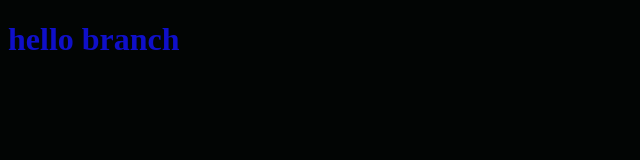
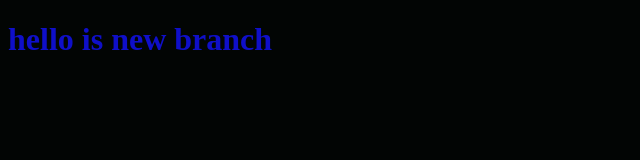
Before and after one commit to W7284/mmyproject, a plain HTML site: page index.html in a window 1280 px wide. Shown: the whole page, without its empty margins (0-640 px from the left). Drawn offline with Linux system fonts and the light colour scheme.

Commit message:
edit the html file

```diff
--- a/index.html
+++ b/index.html
@@ -7,7 +7,7 @@
     <link rel="stylesheet" href="style.css">
 </head>
 <body>
-    <h1>hello branch</h1>
+    <h1>hello is new branch</h1>
     <script>src=app.js</script>
 </body>
 </html>
```
